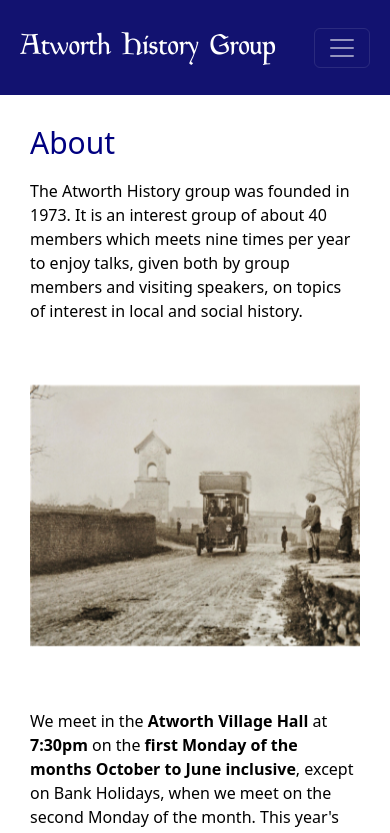
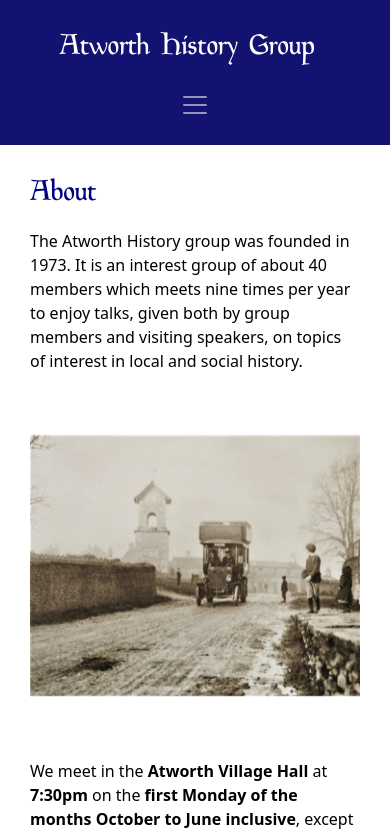
Before and after one commit to Clatherine/Atworth_history_group, a React (Vite) app in the folder AtworthHistoryGroup/: page / in a window 390 px wide. Shown: the top 833 px of the page. Built offline with nearby package versions, Linux system fonts and the light colour scheme.

Commit message:
tidied up header and added accordian dropdown for history of atworth component

```diff
--- a/AtworthHistoryGroup/src/App.css
+++ b/AtworthHistoryGroup/src/App.css
@@ -72,7 +72,9 @@ box-sizing: border-box;
 .headerTitle {
     font-family:'Goudy Mediaeval' ;
 }
-
+ h1, h2, h3, h4 {
+  font-family:'Goudy Mediaeval' ;
+ }
 
 
 #header_image {
@@ -82,12 +84,39 @@ box-sizing: border-box;
   font-size: 40px !important;
 
 }
-
-
 .navbar-nav .nav-link {
-  margin-left: 20px;
   font-size: 18px;
 }
+.toggle-custom{
+  border-color: transparent !important;
+}
+
+#header_div{
+  display: flex;
+  justify-content: space-between;
+  width: 100%;
+  flex-wrap: wrap;
+}
+
+@media (max-width: 400px) {
+  #header_div{
+    flex-direction: column;
+  }
+.custom-navbar {
+  display: flex;
+  text-align: center;
+}
+
+.custom-navbar .headerTitle {
+  margin-bottom: 10px;
+}
+
+.custom-navbar .navbar-toggler {
+  margin: 0 auto;
+  display: inline-block;
+}
+}
+
 
 #mainBody {
   color: black;
@@ -212,8 +241,18 @@ h2{
   #atworth_history_component {
     padding-top: 20px;
   }
+  #atworth_history_component p{
+    /* margin: 0 15px */
+  }
+  .accordian{
+    /* border: red solid; */
+    /* color: red; */
 
+  }
 
+#accordian_header {
+  font-family: arial !important;
+}
 
 #museum_component {
   padding-top: 20px
@@ -229,9 +268,9 @@ h2{
 }
 
 #image_container {
-
   max-width: 300px;
   margin: 0 auto;
+  margin-bottom: 15px;
   display: flex;
 align-items: center;
 }
--- a/AtworthHistoryGroup/src/Components/AtworthHistory.jsx
+++ b/AtworthHistoryGroup/src/Components/AtworthHistory.jsx
@@ -1,10 +1,20 @@
+import Accordion from 'react-bootstrap/Accordion';
+
+
 function AtworthHistory (){
+
+
   const HistoryUrl = import.meta.env.VITE_PDF_URL_History
     return(
       <section id="atworth_history_component" >
         <h2>A Brief History of Atworth</h2>
-<p> Most of the present parish of Atworth was originally part of the Manor, Ancient Parish, and a Tithing of the Hundred of Bradford on Avon. Its church of St Michael and All Angels was formerly a chapel of the mother church of Holy Trinity in Bradford. It was known as Middle Atworth and Atworth Magna to distinguish it from a smaller area which was called Atworth Parva, Little Atworth or Cottles. The modern Civil Parish of Atworth was created on 19 December 1884 by detaching the Tithing of Atworth from Bradford and combining it with the minor areas of Cottles, Little Chalfield and Great Chalfield.
-<br></br><br></br>
+<p> Most of the present parish of Atworth was originally part of the Manor, Ancient Parish, and a Tithing of the Hundred of Bradford on Avon. Its church of St Michael and All Angels was formerly a chapel of the mother church of Holy Trinity in Bradford. It was known as Middle Atworth and Atworth Magna to distinguish it from a smaller area which was called Atworth Parva, Little Atworth or Cottles. The modern Civil Parish of Atworth was created on 19 December 1884 by detaching the Tithing of Atworth from Bradford and combining it with the minor areas of Cottles, Little Chalfield and Great Chalfield.<br></br>  </p>
+
+<Accordion flush>
+      <Accordion.Item eventKey="0" >
+        <Accordion.Header id="accordian_header" style={{padding: '0px', margin: '0px'}}>Expand to read more</Accordion.Header>
+        <Accordion.Body style={{margin: '0px', padding: '0px'}}>
+        <br></br>
 The name has been rendered as versions of Atford and Atworth until settling on the latter in the second part of the 19th century. The name may refer to the farmstead of a Saxon called Ætta or may simply derive from Old English aet -meaning oats. There is no significant ford here, though the main Bath Road used to flood close to the garage after heavy rainfall.
 <br></br><br></br>
 Atworth lies in undulating country on the Forest Marble clays, Cornbrash limestones and Kellaways Beds, rising towards the hills of the north and west. The parish is bounded on the north by a straight border that follows the east-west line of the old Roman road from Londinium to Aquae Sulis (Bath); in the east are Broughton Gifford and Shaw, to the south is Holt, to the west is South Wraxall. The village of Atworth consists of two parts: an old settlement near the church (Middle Atworth) and a long narrow strip along the turnpike Bath Road (Atworth Magna). Bath Road (the A365) was for a while the main road from London to Bath, with several housing estates built during the 20th century.
@@ -21,7 +31,11 @@ Great and Little Chalfield are small settlements in the south of the modern pari
 <br></br><br></br>
 The 2011 Census recorded the population of Atworth at 1,321 inhabitants.
 <br></br><br></br>
-Read a longer history of Atworth <a className='link' href={HistoryUrl} target="_blank" rel="noopener noreferrer">here</a>.</p>
+Read a longer history of Atworth <a className='link' href={HistoryUrl} target="_blank" rel="noopener noreferrer">here</a>.
+        </Accordion.Body>
+      </Accordion.Item>
+      </Accordion>
+
 
         </section >
     )
--- a/AtworthHistoryGroup/src/Components/Header.jsx
+++ b/AtworthHistoryGroup/src/Components/Header.jsx
@@ -1,4 +1,4 @@
-import { NavDropdown, Navbar } from "react-bootstrap";
+import {  Navbar } from "react-bootstrap";
 import Nav from "react-bootstrap/Nav";
 import { useEffect, useState } from "react";
 
@@ -134,9 +134,12 @@ function Header() {
         </Navbar>
       )}
    {windowWidth < 700 && (
-     <Navbar id="header" expand="lg" data-bs-theme="dark">
+     <Navbar id="header" expand="lg" data-bs-theme="dark" className="custom-navbar">
+      {/* className="d-flex flex-column align-items-center w-100" */}
+        <div id="header_div">
         <Navbar.Brand href="#home" className="headerTitle"> Atworth History Group</Navbar.Brand>
-        <Navbar.Toggle aria-controls="basic-navbar-nav" />
+        <Navbar.Toggle aria-controls="basic-navbar-nav" className="toggle-custom" />
+        </div>
         <Navbar.Collapse id="basic-navbar-nav">
           <Nav className="me-auto">
           <Nav.Link
```
